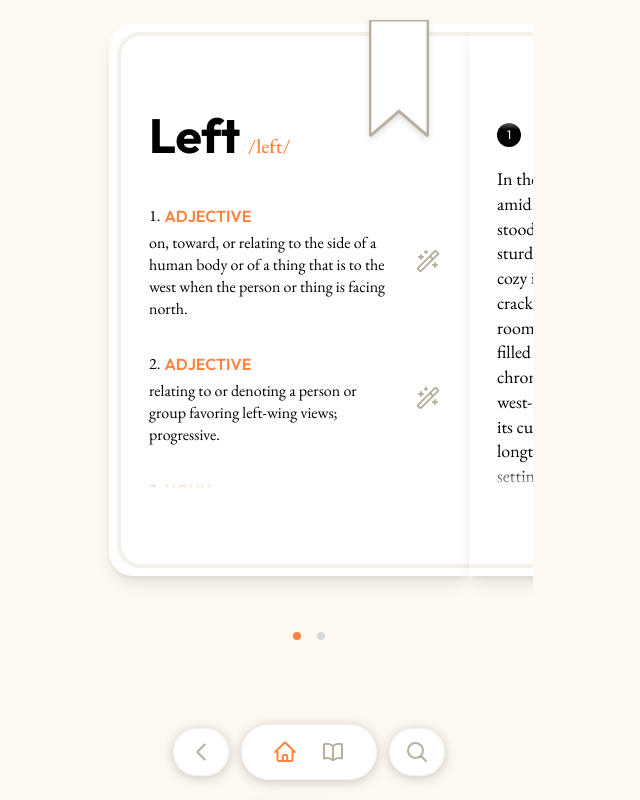
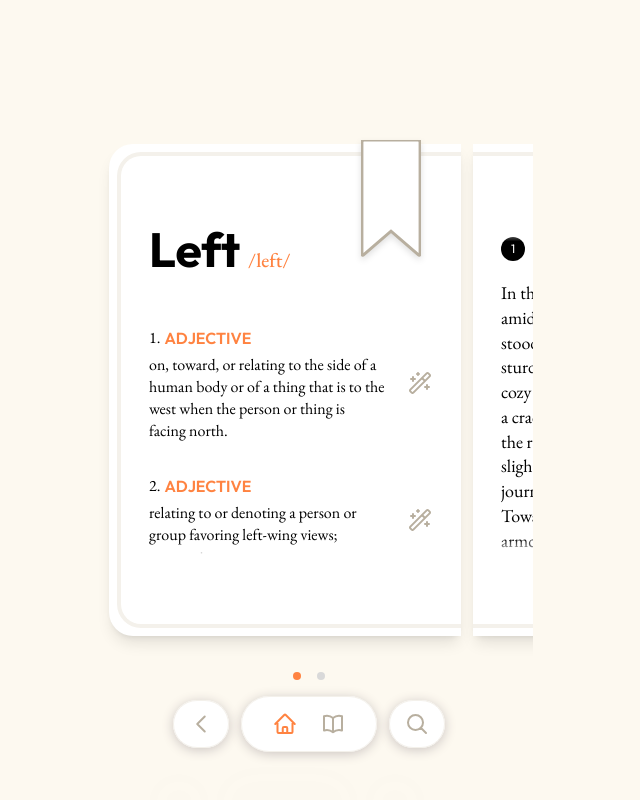
Before and after one commit to inkkadiis/wordtale, a React (Vite) app: page /word in a window 1280 px wide. Shown: the whole page, without its empty margins (331-971 px from the left). Built offline with nearby package versions, Linux system fonts and the light colour scheme.

Commit message:
update: gap size and scroll design

```diff
--- a/src/App.css
+++ b/src/App.css
@@ -26,6 +26,31 @@
 
   .h-80p {
     height: 80%;
+  }
+
+  .h-80p {
+    height: 80%;
+  }
+
+  /* Medium screens (tablets) */
+  @media (min-width: 768px) {
+    .h-80p {
+      height: 70%;
+    }
+  }
+
+  /* Large screens (desktops) */
+  @media (min-width: 1024px) {
+    .h-80p {
+      height: 70%;
+    }
+  }
+
+  /* Extra-large screens (large desktops) */
+  @media (min-width: 1280px) {
+    .h-80p {
+      height: 70%;
+    }
   }
 
   .scroll-fade {
@@ -82,3 +107,33 @@
     -34px 121px 35px 0px rgba(147, 145, 133, 0),
     0px 2px 12px 0px rgba(204, 197, 194, 1);
 }
+
+/* General Settings */
+.scrollbar-no-arrows {
+  scrollbar-width: thin;
+  scrollbar-color: #d9d3ca transparent;
+}
+
+/* For Chrome, Safari, Edge (WebKit-based) */
+.scrollbar-no-arrows::-webkit-scrollbar {
+  width: 8px;
+  height: 8px;
+}
+
+.scrollbar-no-arrows::-webkit-scrollbar-thumb {
+  background-color: #f4f1eb;
+  border-radius: 4px;
+}
+
+/* Hides the scrollbar arrows */
+.scrollbar-no-arrows::-webkit-scrollbar-button {
+  display: none;
+  width: 0;
+  height: 0;
+}
+
+/* For Firefox */
+.scrollbar-no-arrows {
+  scrollbar-width: thin;
+  scrollbar-color: #d9d3ca transparent;
+}
--- a/src/App.jsx
+++ b/src/App.jsx
@@ -4,7 +4,7 @@ import Splash from "./pages/Splash";
 
 function App() {
   return (
-    <div className="max-w-md mx-auto h-safe bg-main ">
+    <div className="max-w-md mx-auto h-safe flex flex-col sm:justify-start md:justify-center   bg-main sm:pt-10 md:pt-0">
       <AppRoutes />
     </div>
   );
--- a/src/components/Nav.jsx
+++ b/src/components/Nav.jsx
@@ -17,7 +17,7 @@ export default function Nav() {
 
   return (
     <div className="flex justify-center ">
-      <div className="flex gap-3 items-center absolute bottom-[calc(1.25rem+env(safe-area-inset-bottom))] z-50">
+      <div class="flex gap-3 items-center absolute bottom-[calc(3.0rem+env(safe-area-inset-bottom))] )] z-50">
         <div
           className="h-12 px-4 py-3 bg-white rounded-full outline -outline-offset-1
        outline-borderColor inline-flex justify-start items-center gap-6 nav-shadow "
--- a/src/components/WordCard.jsx
+++ b/src/components/WordCard.jsx
@@ -16,10 +16,10 @@ export default function WordCard() {
             </div>
           </div>
           <div className="h-full flex-1 overflow-y-auto min-h-0">
-            <div className="h-full overflow-y-auto min-h-0 scroll-fade py-2">
+            <div className="h-full overflow-y-auto min-h-0 scroll-fade scrollbar-no-arrows py-2">
               <div className="flex flex-col gap-10">
                 {/* Definitions (스크롤 적용) */}
-                <div className="flex flex-col gap-8">
+                <div className="flex flex-col gap-8 py-2">
                   {[
                     {
                       number: "1.",
--- a/src/components/WordNovel.jsx
+++ b/src/components/WordNovel.jsx
@@ -3,9 +3,9 @@ export default function WordNovel() {
     <div className="relative w-full h-full bg-white rounded-tr-3xl rounded-br-3xl pt-2 pr-2 pb-2 shadow-lg clip-container">
       <div className="w-full h-full flex flex-col justify-center  bg-white border-borderColor border-r-4 border-t-4 border-b-4 rounded-tr-3xl rounded-br-3xl p-7">
         <div className="h-[80%] flex flex-col  ">
-          <div className="h-full flex-1  overflow-y-auto min-h-0 scroll-fade pt-3">
+          <div className="h-full flex-1  overflow-y-auto min-h-0 scroll-fade scrollbar-no-arrows pt-3 pb-3">
             <div className="flex flex-col gap-5 justify-center">
-              <div className="bg-black rounded-full flex justify-center items-center w-6 h-6">
+              <div className="bg-black rounded-full flex justify-center items-center w-6 h-6 ">
                 <span className="font-outfit text-white text-xs font-normal">
                   1
                 </span>
--- a/src/pages/Library.jsx
+++ b/src/pages/Library.jsx
@@ -5,15 +5,15 @@ import LibraryCard from "../components/LibraryCard";
 import mockLibraryData from "../mockLibraryData.json"; // Mock 데이터 불러오기
 import { Bookmark } from "../components/Icon";
 
-
-
-{/** */}
+{
+  /** */
+}
 export default function Library() {
   const [selectedLetter, setSelectedLetter] = useState("A"); // 기본값 A
   const libraryItems = mockLibraryData[selectedLetter] || []; // 선택된 철자에 해당하는 데이터
 
   return (
-    <div className="h-80p max-w-md grow rounded-3xl bg-white p-6 md:p-8 shadow-lg flex flex-col gap-6 m-6">
+    <div className="h-80p max-w-md flex flex-col self-center rounded-3xl bg-white p-6 md:p-8 shadow-lg flex flex-col gap-6 m-6">
       {/* 철자 선택 버튼 */}
 
       <div className="grid grid-cols-13  md:grid-cols-13 gap-1 sm:gap-2 py-2 flex-none">
@@ -30,8 +30,9 @@ export default function Library() {
         )}
       </div>
 
-      {/* 도서관 아이템 목록 */}{/* 단어뜻이 작을때 화살표 아이콘이 왼쪽으로 땡겨짐 */ }
-      <div className="flex-1 overflow-y-auto flex flex-col gap-3 min-h-0 scrollbar-thin scrollbar-rounded scrollbar-thumb-gray-400 scrollbar-track-gray-100">
+      {/* 도서관 아이템 목록 */}
+      {/* 단어뜻이 작을때 화살표 아이콘이 왼쪽으로 땡겨짐 */}
+      <div className="flex-1 overflow-y-auto scroll-fade flex flex-col gap-3 min-h-0 scrollbar-no-arrows">
         {libraryItems.length > 0 ? (
           libraryItems.map((item, index) => (
             <div key={index}>
@@ -63,19 +64,22 @@ export default function Library() {
   );
 }
 
-
-
-{/**
+{
+  /**
 export default function Library() {
   const [selectedLetter, setSelectedLetter] = useState("A"); // 기본값 A
   const libraryItems = mockLibraryData[selectedLetter] || []; // 선택된 철자에 해당하는 데이터
 
-  */}
-  {/**
+  */
+}
+{
+  /**
   return (
     <div className="h-68p max-w-md grow rounded-3xl bg-white p-8 shadow-xl flex flex-col">
-      {/* 철자 선택 버튼 */}
-      {/**
+      {/* 철자 선택 버튼 */
+}
+{
+  /**
       <div className="grid grid-cols-13 gap-2 py-2 flex-none">
         {Array.from({ length: 26 }, (_, i) => String.fromCharCode(65 + i)).map(
           (letter) => (
@@ -107,8 +111,10 @@ export default function Library() {
             <span className="text-6xl text-sub opacity-50 drop-shadow-xl">
               <Bookmark size={36} strokeWidth={2} />
             </span>
-            {/* 아이콘 (필요하면 SVG로 변경) */}
-            {/**
+            {/* 아이콘 (필요하면 SVG로 변경) */
+}
+{
+  /**
             <h3 className="mt-4 text-center text-sub opacity-50">
               A blank page…
               <br />
@@ -123,4 +129,5 @@ export default function Library() {
     </div>
   );
 }
-*/}
+*/
+}
--- a/src/pages/WordDef.jsx
+++ b/src/pages/WordDef.jsx
@@ -54,7 +54,7 @@ function WordDef() {
   };
 
   return (
-    <div className="h-80p flex flex-col gap-8 items-stretch min-h-0 overflow-hidden">
+    <div className="h-80p flex flex-col gap-3 items-stretch min-h-0 overflow-hidden">
       <div
         className="flex-1 min-h-0 relative overflow-x-hidden"
         onTouchStart={handleTouchStart}
@@ -65,18 +65,18 @@ function WordDef() {
         onMouseUp={handleMouseUp}
       >
         <div
-          className="h-full flex transition-transform duration-300 min-h-0 p-6 cursor-grab active:cursor-grabbing"
+          className="h-full flex transition-transform duration-300 min-h-0 p-6 cursor-grab active:cursor-grabbing gap-3"
           style={{
             transform: `translateX(-${index * 70}%)`,
           }}
         >
           {/* WordCard (90% visible, 10% WordNovel peeking on the right) */}
-          <div className="min-w-[90%] h-full flex min-h-0 mr-[10%]">
+          <div className="min-w-[88%] h-full flex min-h-0 mr-[10%]">
             <WordCard />
           </div>
 
           {/* WordNovel (90% visible, 10% WordCard peeking on the left) */}
-          <div className="min-w-[90%] h-full flex min-h-0 -ml-[10%]">
+          <div className="min-w-[88%] h-full flex min-h-0 -ml-[10%]">
             <WordNovel />
           </div>
         </div>
@@ -89,7 +89,6 @@ function WordDef() {
 }
 
 export default WordDef;
-
 {
   /**
 function WordDef() {
```
